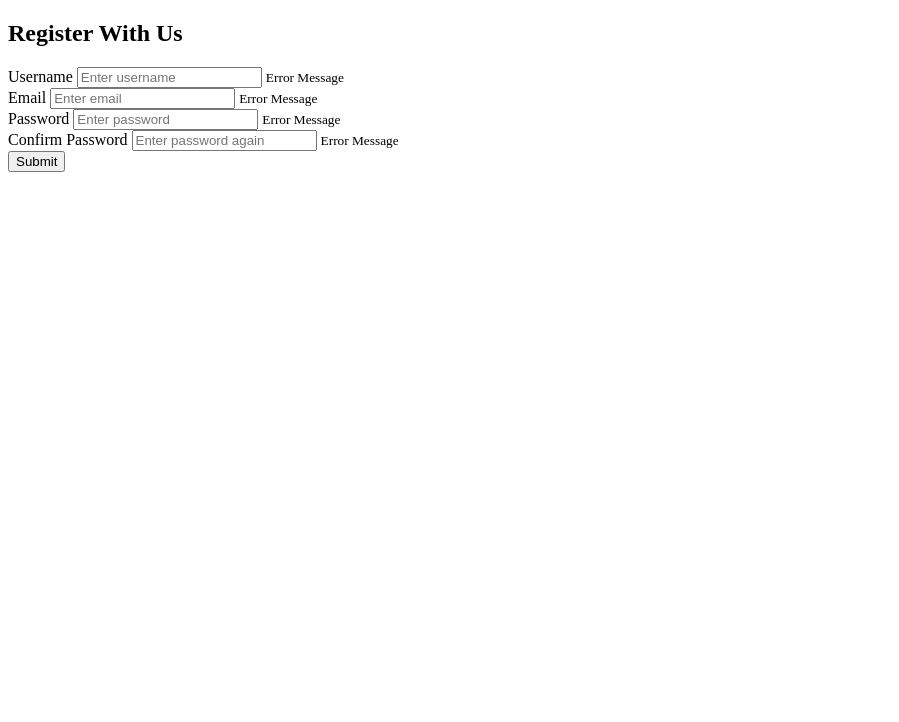
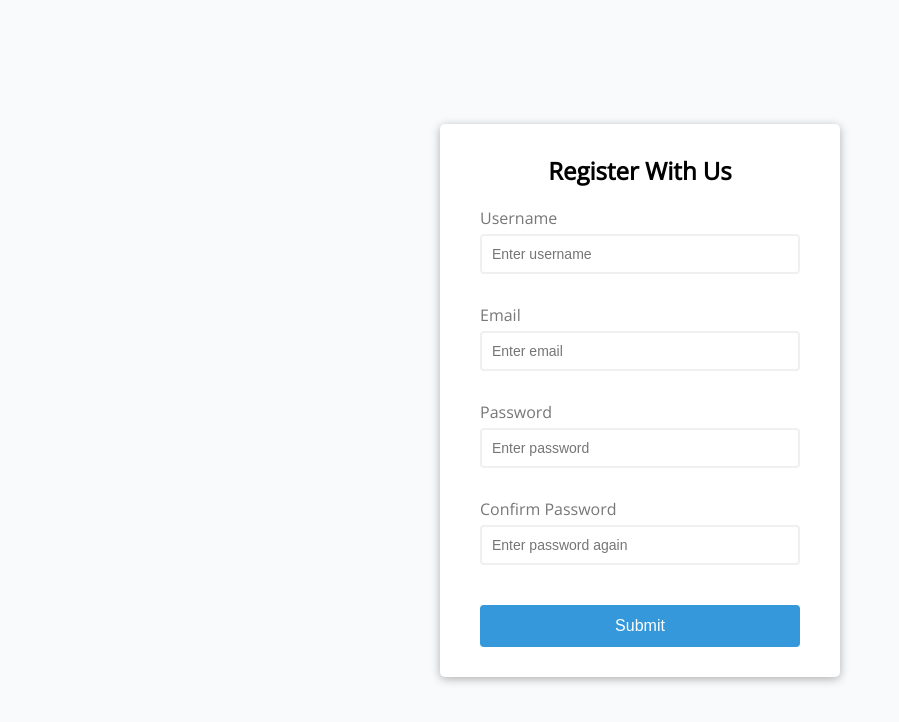
Before and after one commit to akshayvinodpunnath/Form-Validator, a plain HTML site: page index.html in a window 1280 px wide. Shown: the whole page, without its empty margins (0-899 px from the left). Drawn offline with nearby package versions, Linux system fonts and the light colour scheme.

Commit message:
styling added

```diff
--- a/index.html
+++ b/index.html
@@ -11,22 +11,22 @@
     <div class="container">
         <form id="form" class="form">
             <h2>Register With Us</h2>
-            <div id="form-control">
+            <div id="form-control" class="form-control">
                 <label for="username">Username</label>
                 <input type="text" id="username" placeholder="Enter username">
                 <small>Error Message</small>
             </div>
-            <div id="form-control">
+            <div id="form-control" class="form-control">
                 <label for="email">Email</label>
                 <input type="text" id="email" placeholder="Enter email">
                 <small>Error Message</small>
             </div>
-            <div id="form-control">
+            <div id="form-control" class="form-control">
                 <label for="password">Password</label>
                 <input type="text" id="password" placeholder="Enter password">
                 <small>Error Message</small>
             </div>
-            <div id="form-control">
+            <div id="form-control" class="form-control">
                 <label for="password2">Confirm Password</label>
                 <input type="text" id="password2" placeholder="Enter password again">
                 <small>Error Message</small>
--- a/style.css
+++ b/style.css
@@ -0,0 +1,96 @@
+@import url('https://fonts.googleapis.com/css2?family=Open+Sans:wght@300&display=swap');
+
+:root {
+    --success-color: #2ecc71;
+    --error-color: #e74c3c;
+}
+
+* {
+    box-sizing: border-box;
+}
+
+body {
+    background-color: #f9fafb;
+    font-family: 'Open Sans', sans-serif;
+    display: flex;
+    align-items: center;
+    justify-content: center;
+    min-height: 100vh;
+    margin: 0;
+}
+
+.container {
+    background-color:  white;
+    border-radius : 5px;
+    box-shadow: 0 2px 10px rgba(0,0,0,0.3);
+    width: 400px;
+}
+
+h2 {
+    text-align: center;
+    margin: 0 0 20px;
+}
+
+.form {
+    padding: 30px 40px;
+}
+
+.form-control {
+    margin-bottom: 10px;
+    padding-bottom: 20px;
+    position: relative;
+}
+
+.form-control label {
+    color: #777;
+    display: block;
+    margin-bottom: 5px;
+}
+
+.form-control input {
+    border: 2px solid #f0f0f0;
+    border-radius: 4px;
+    display: block;
+    width: 100%;
+    padding: 10px;
+    font-size: 14px;
+}
+
+.form-control input:focus {
+    outline: 0;
+    border-color: #777;
+}
+
+.form-control.success input {
+    border-color: var(--success-color);
+}
+
+.form-control.error input {
+    border-color: var(--error-color);
+}
+
+.form-control small {
+    color: var(--error-color);
+    position: absolute;
+    bottom: 0;
+    left: 0;
+    visibility: hidden;
+    display: none;
+}
+
+.form-control.error small {
+    visibility: visible;
+}
+
+.form button {
+    cursor: pointer;
+    background-color: #3498db;
+    border: 2px solid #3498db;
+    border-radius: 4px;
+    color: #fff;
+    display:block;
+    font-size: 16px;
+    padding: 10px;
+    margin-top: 20px;
+    width: 100%;
+}
```
